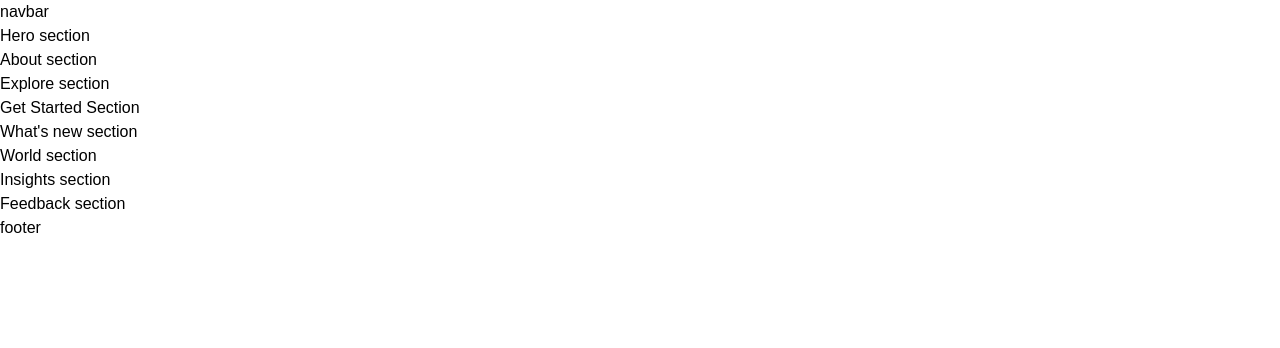
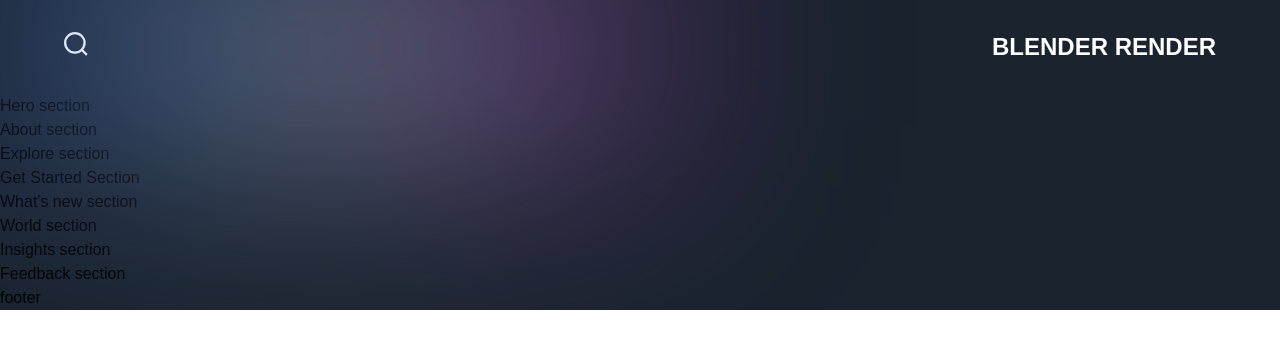
Before and after one commit to JidOmid/blender-profile, a Next.js app: page / in a window 1280 px wide. Shown: the top 348 px of the page. Built offline with nearby package versions, Linux system fonts and the light colour scheme; a web font is replaced by a local one.

Commit message:
starting navbar css

```diff
--- a/app/head.js
+++ b/app/head.js
@@ -1,6 +1,6 @@
 const Head = () => (
   <>
-    <title>Metaversus</title>
+    <title>Majid's Renders</title>
     <meta name="viewport" content="width=device-width, initial-scale=1" />
     <link rel="icon" href="/favicon.ico" />
   </>
--- a/app/page.js
+++ b/app/page.js
@@ -1,8 +1,17 @@
-import { Footer, Navbar } from '../components';
-import { About, Explore, Feedback, GetStarted, Hero, Insights, WhatsNew, World } from '../sections';
+import { Footer, Navbar } from "../components";
+import {
+  About,
+  Explore,
+  Feedback,
+  GetStarted,
+  Hero,
+  Insights,
+  WhatsNew,
+  World,
+} from "../sections";
 
 const Page = () => (
-  <div>
+  <div className="bg-primary-black overflow-hidden">
     <Navbar />
     <Hero />
     <About />
--- a/components/Navbar.jsx
+++ b/components/Navbar.jsx
@@ -1,9 +1,29 @@
-'use client';
+"use client";
+
+import { motion } from "framer-motion";
+
+import styles from "../styles";
+import { navVariants } from "../utils/motion";
 
 const Navbar = () => (
-  <nav>
-    navbar
-  </nav>
+  <motion.nav
+    variants={navVariants}
+    initial="hidden"
+    whileInView="show"
+    className={`${styles.xPaddings} py-8 relative`}
+  >
+    <div className="absolute w-[50%] inset-0 gradient-01" />
+    <div className={`${styles.innerWidth} mx-auto flex justify-between gap-8`}>
+      <img
+        src="/search.svg"
+        alt="search"
+        className="w-[24px] h-[24px] object-contain"
+      />
+      <h2 className="font-extrabold text-[24px] leading-[30px] text-white">
+        BLENDER RENDER
+      </h2>
+    </div>
+  </motion.nav>
 );
 
 export default Navbar;
```
Also changed, not shown: 1 other file (tests, documents, lock files or other folders).
